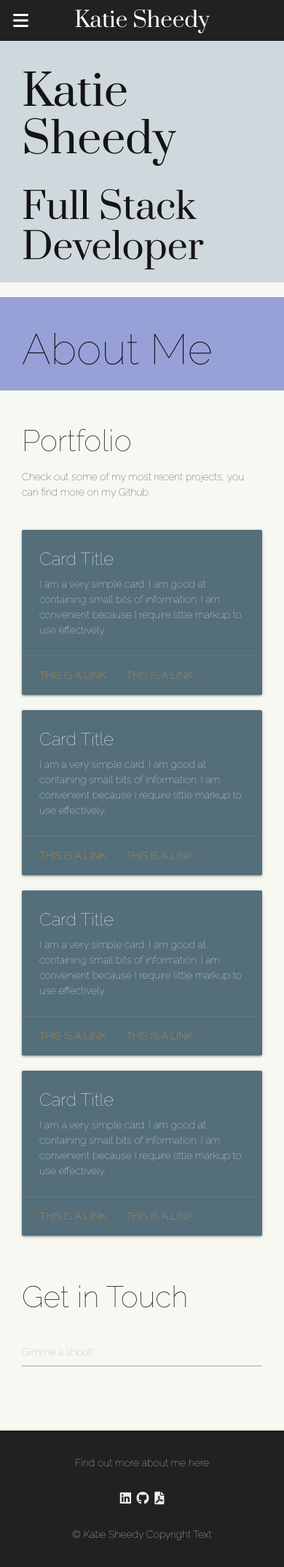
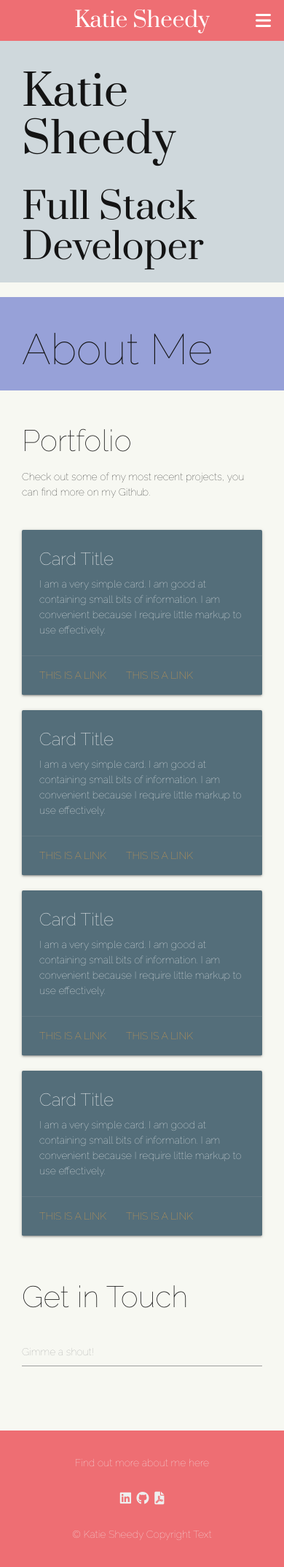
Before and after one commit to KSheeds1/KS-Portfolio, a Flask app: page / in a window 390 px wide. Shown: the whole page at 73% size. Run offline with Flask 2, Linux system fonts and the light colour scheme.

Commit message:
Update nav and initialize mobile sidenav.

```diff
--- a/static/js/script.js
+++ b/static/js/script.js
@@ -0,0 +1,3 @@
+$(document).ready(function(){
+    $('.sidenav').sidenav();
+  });
--- a/templates/base.html
+++ b/templates/base.html
@@ -13,9 +13,9 @@
     <header>
         <!--Main Nav-->
         <nav>
-            <div class="nav-wrapper grey darken-4">
+            <div class="nav-wrapper nav-dark">
                 <a href="#!" class="brand-logo">Katie Sheedy</a>
-                <a href="#" data-target="mobile-demo" class="sidenav-trigger"><i class="fa-solid fa-bars"></i></a>
+                <a href="#" data-target="mobile-demo" class="sidenav-trigger right"><i class="fa-solid fa-bars"></i></a>
                 <ul class="right hide-on-med-and-down">
                     <li><a href="#">Home</a></li>
                     <li><a href="#">About</a></li>
@@ -25,11 +25,12 @@
             </div>
         </nav>
         <!--Sidenav-->
-        <ul class="sidenav grey darken-4" id="mobile-demo">
-            <li><a href="#">Home</a></li>
-            <li><a href="#">About</a></li>
-            <li><a href="#">Portfolio</a></li>
-            <li><a href="#">Contact</a></li>
+        <ul class="sidenav nav-dark" id="mobile-demo">
+            <li><a href="#!" class="brand-logo center-align"><span class="white-text">Katie Sheedy</span></a></li>
+            <li><a href="#"><span class="white-text">Home</span></a></li>
+            <li><a href="#"><span class="white-text">About</span></a></li>
+            <li><a href="#"><span class="white-text">Portfolio</span></a></li>
+            <li><a href="#"><span class="white-text">Contact</span></a></li>
         </ul>
     </header>
     <main>
@@ -37,7 +38,7 @@
         {% endblock %}
     </main>
 
-    <footer class="page-footer grey darken-4">
+    <footer class="page-footer nav-dark">
         <div class="row center-align">
             <div class="col l4 m3 s12">
                 <p class="grey-text text-lighten-4">Find out more about me here</p>
```
